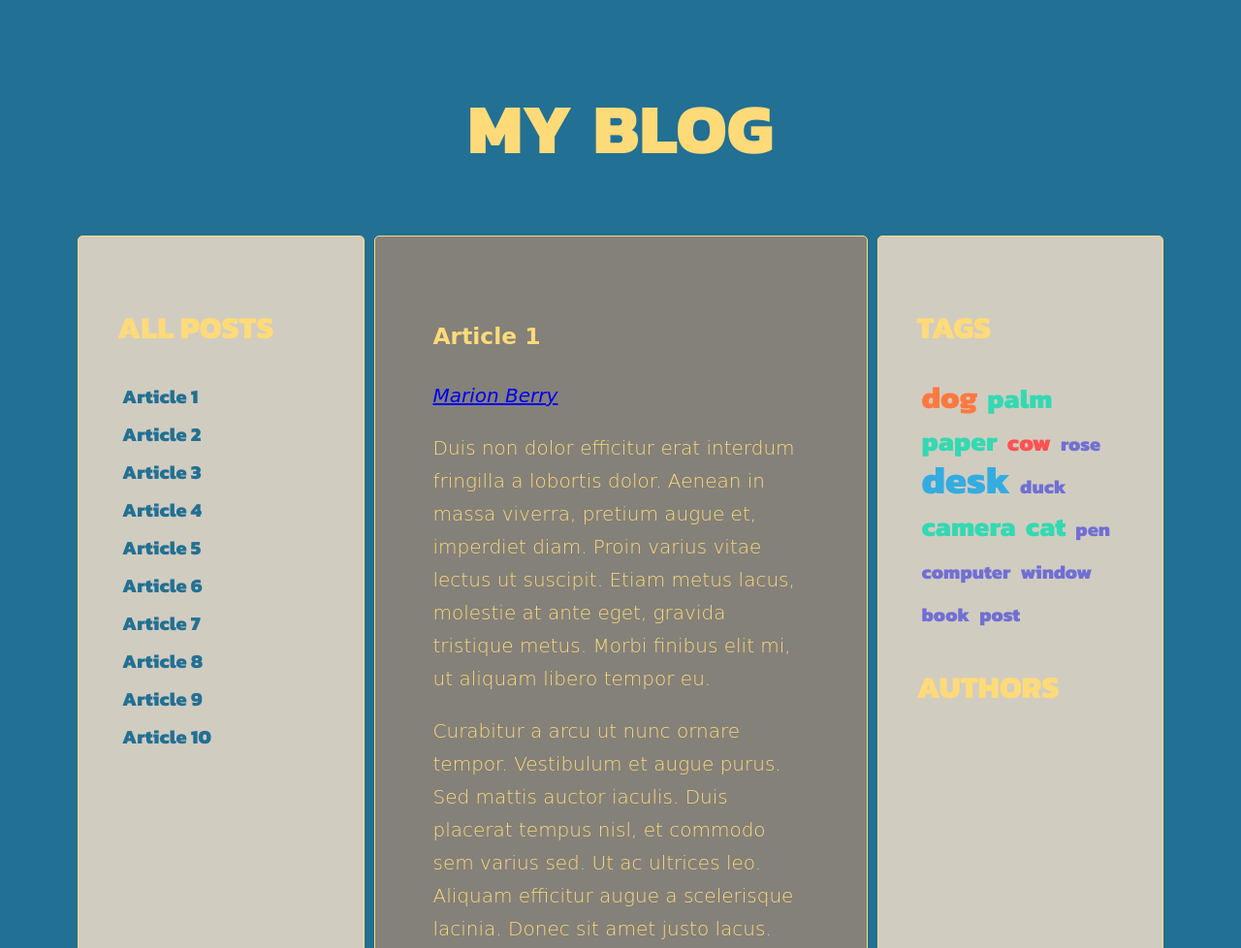
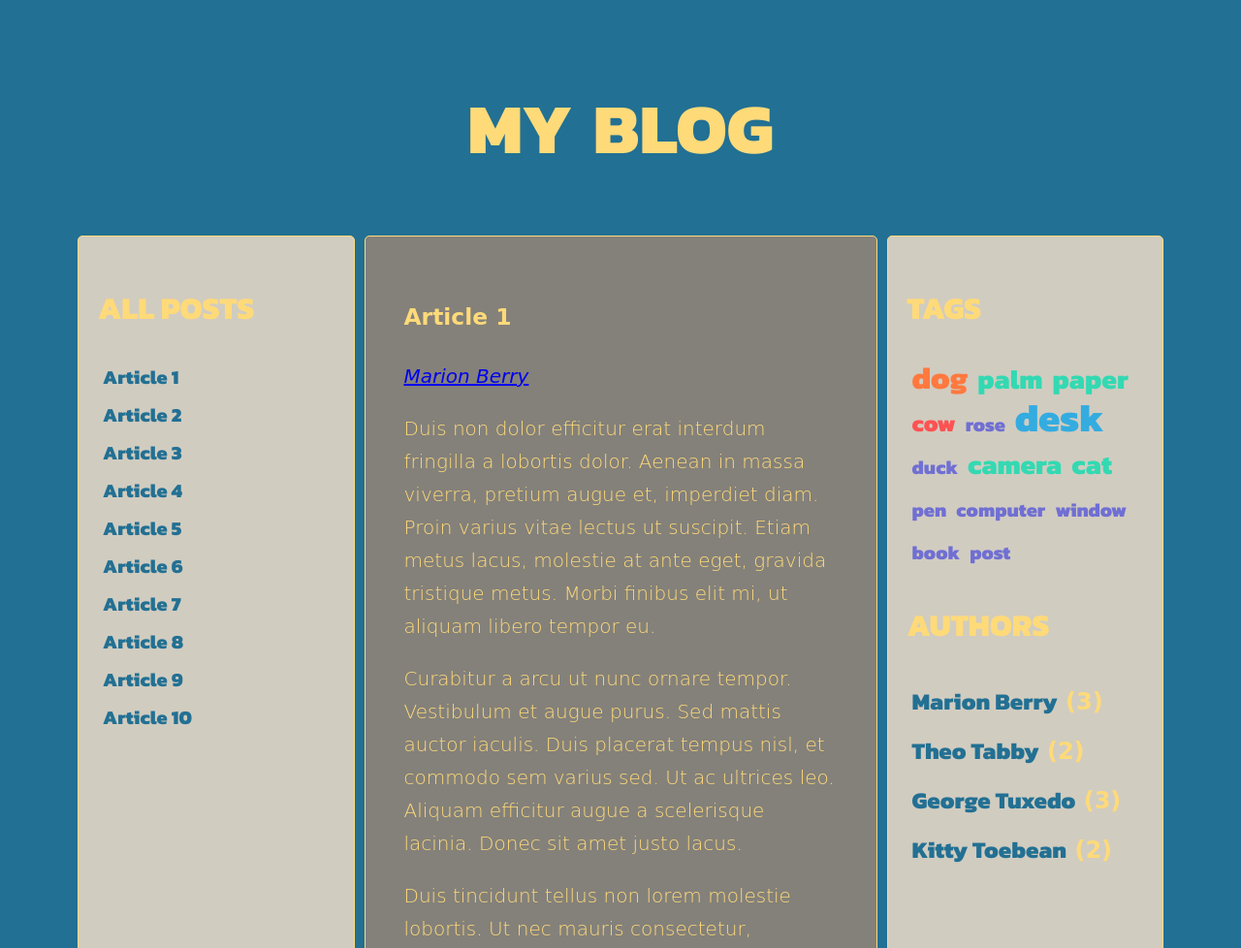
Before and after one commit to OloManolo95/javascript-blog, a website: page index.html in a window 1280 px wide. Shown: the top 978 px of the page at 97% size. Drawn offline with Linux system fonts and the light colour scheme; a web font is replaced by a local one.

Commit message:
change in sidebar.posts style, add allAuthorsHtml and consts opts,select

```diff
--- a/js/script.js
+++ b/js/script.js
@@ -1,4 +1,32 @@
 {
+
+
+  const opts = {
+    tagSizes: {
+      count: 5,
+      classPrefix: 'tag-size-',
+    },
+  };
+
+  const select = {
+    all: {
+      articles: '.post',
+      titles: '.post-title',
+      linksTo: {
+        tags: 'a[href^="#tag-"]',
+        authors: 'a[href^="#author-"]',
+      },
+    },
+    article: {
+      tags: '.post-tags .list',
+      author: '.post-author',
+    },
+    listOf: {
+      titles: '.titles',
+      tags: '.tags.list',
+      authors: '.authors.list',
+    },
+  };
 
   const titleClickHandler = function(event) {
     event.preventDefault();
@@ -32,25 +60,17 @@
 
   };
 
-  const optArticleSelector = '.post',
-    optTitleSelector = '.post-title',
-    optTitleListSelector = '.titles',
-    optArticleTagsSelector = '.post-tags .list',
-    optArticleAuthorSelector = '.post .post-author',
-    optTagsListSelector = '.tags.list',
-    optCloudClassCount = 5,
-    optCloudClassPrefix = 'tag-size-',
-    optAuthorsListSelector = '.authors.list';
+
 
 
   const generateTitleLinks = function(customSelector = '') {
 
     /* [DONE] remove contents of titleList */
-    const titleList = document.querySelector(optTitleListSelector);
+    const titleList = document.querySelector(select.listOf.titles);
     titleList.innerHTML = '';
 
     /* [DONE] find all the articles and save them to variable: articles */
-    const articles = document.querySelectorAll(optArticleSelector + customSelector);
+    const articles = document.querySelectorAll(select.all.articles + customSelector);
 
     let html = '';
 
@@ -60,7 +80,7 @@
 
       /* [DONE] find the title element */
       /* [DONE] get the title from the title element */
-      const articleTitle = article.querySelector(optTitleSelector).innerHTML;
+      const articleTitle = article.querySelector(select.all.titles).innerHTML;
 
       /* [DONE] create HTML of the link */
       const linkHTML = '<li><a href="#' + articleId + '"><span>' + articleTitle + '</span></a></li>';
@@ -110,9 +130,9 @@
 
     const percentage = normalizedCount / normalizedMax;
 
-    const classNumber = Math.floor( percentage * (optCloudClassCount - 1) + 1 );
+    const classNumber = Math.floor( percentage * (opts.tagSizes.count - 1) + 1 );
 
-    return `${optCloudClassPrefix}${classNumber}`;
+    return `${opts.tagSizes.classPrefix}${classNumber}`;
   };
 
   const generateTags = function(){
@@ -120,13 +140,13 @@
     let allTags = {};
 
     /* [DONE] find all articles */
-    const articles = document.querySelectorAll(optArticleSelector);
+    const articles = document.querySelectorAll(select.all.articles);
 
     /* [DONE] START LOOP: for every article: */
     for (let article of articles) {
 
       /* [DONE] find tags wrapper */
-      const tagsWrapper = article.querySelector(optArticleTagsSelector);
+      const tagsWrapper = article.querySelector(select.article.tags);
 
       /* [DONE] make html variable with empty string */
       let html = '';
@@ -166,7 +186,7 @@
     }
 
     /* [NEW] find list of tags in right column */
-    const tagList = document.querySelector(optTagsListSelector);
+    const tagList = document.querySelector(select.listOf.tags);
 
     const tagsParams = calculateTagsParams(allTags);
     console.log('tagsParams:', tagsParams);
@@ -249,7 +269,7 @@
 
     /*[DONE] find all links to tags */
 
-    const links = document.querySelectorAll('a[href^="#tag-"]');
+    const links = document.querySelectorAll(select.all.linksTo.tags);
 
     /*[DONE] START LOOP: for each link */
 
@@ -270,10 +290,10 @@
 
     let allAuthors = {};
 
-    const articles = document.querySelectorAll(optArticleSelector);
+    const articles = document.querySelectorAll(select.all.articles);
     for (let article of articles) {
 
-      const authorWrapper = article.querySelector(optArticleAuthorSelector);
+      const authorWrapper = article.querySelector(select.article.author);
 
       let html = '';
 
@@ -291,15 +311,18 @@
 
       authorWrapper.innerHTML = html;
 
-      const authorList = document.querySelector(optAuthorsListSelector);
+      const authorList = document.querySelector(select.listOf.authors);
 
       let allAuthorsHtml = '';
 
+      // eslint-disable-next-line no-undef
       for(author in allAuthors) {
 
-
+        // eslint-disable-next-line no-undef
+        allAuthorsHtml += `<li><a href="#author-${author}">${author}</a> (${allAuthors[author]})</li>`;
       }
 
+      authorList.innerHTML = allAuthorsHtml;
     }
 
   };
@@ -337,7 +360,7 @@
 
   const addClickListenersToAuthors = function() {
 
-    const authors = document.querySelectorAll('a[href^="#author-"]');
+    const authors = document.querySelectorAll(select.all.linksTo.authors);
 
     for (let author of authors) {
 
--- a/sass/style.scss
+++ b/sass/style.scss
@@ -59,7 +59,7 @@ body {
 .sidebar, .posts {
   background: $color-light;
   margin-right: 10px;
-  padding: 40px;
+  padding: 20px;
   border: 1px solid $font-color;
   border-radius: 5px;
 }
@@ -165,6 +165,7 @@ body {
 .authors li {
   margin-bottom: 12px;
   font-size: 24px;
+  font-weight: 900;
 
   a {
     text-decoration: none;
```
Also changed, not shown: css/style.css, 1 other file.
